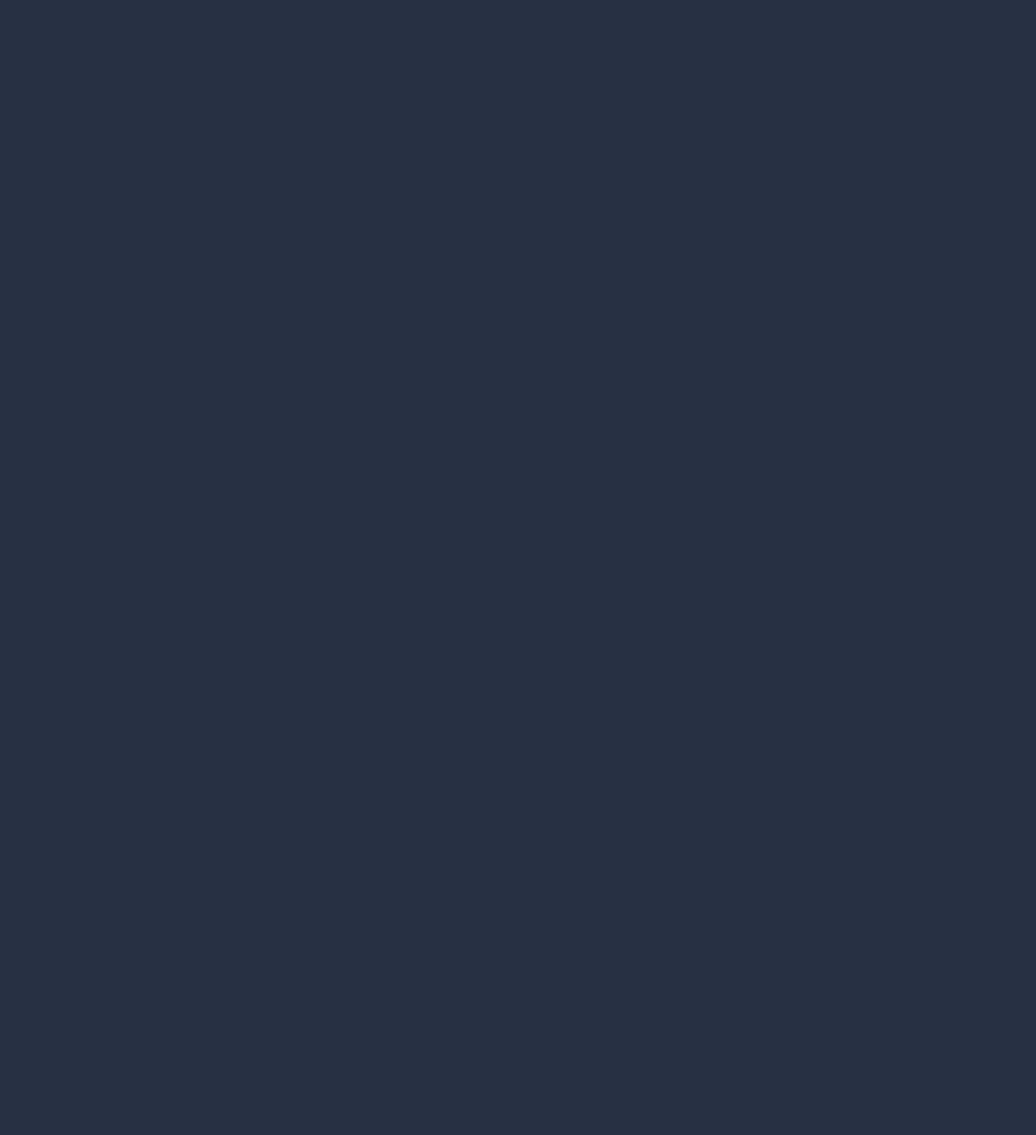
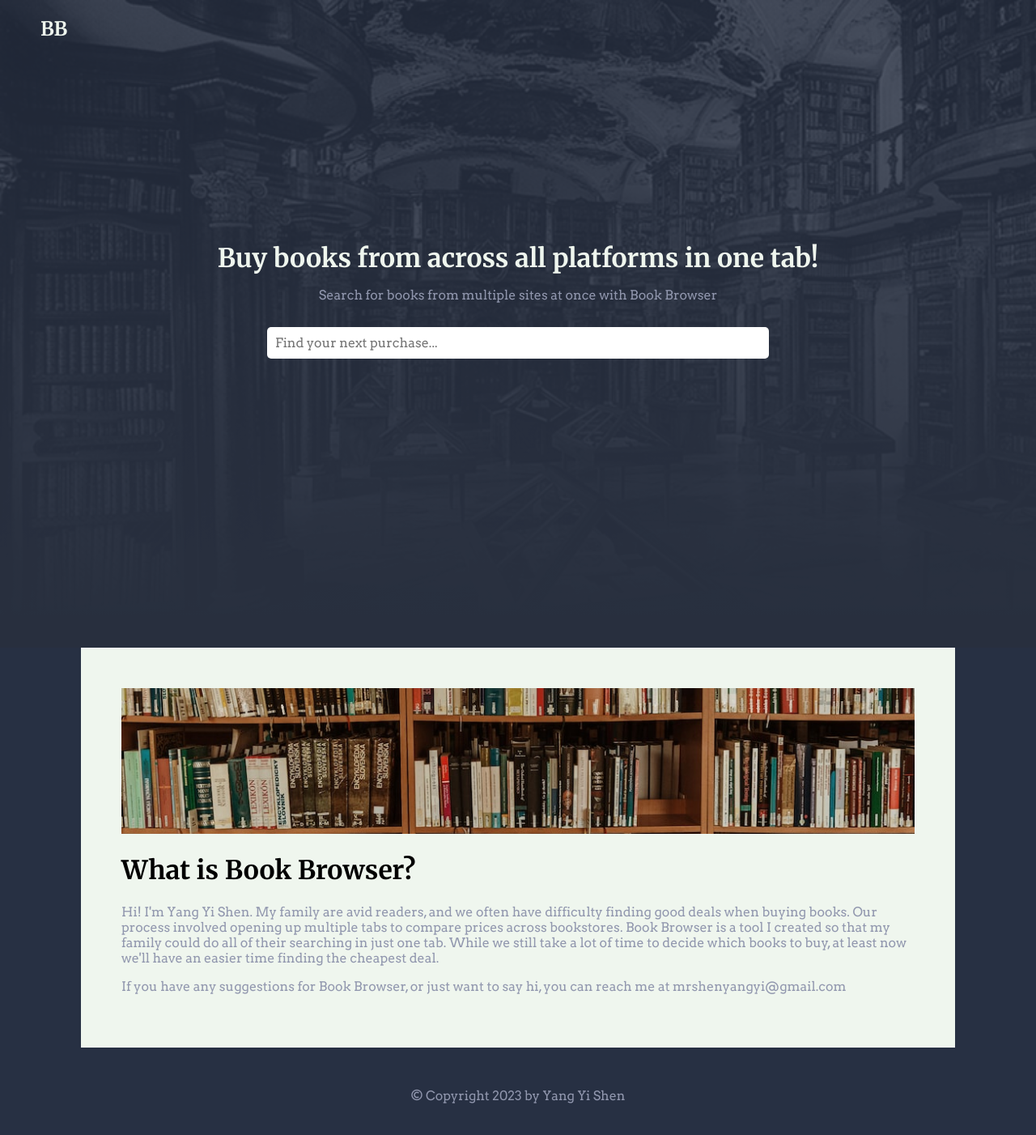
Before and after one commit to Yang-Yi-Shen/book-browser-new, a Vue app: page / in a window 1280 px wide. Shown: the top 1402 px of the page at 81% size. Before the commit the page ends 800 px from the top, so only its background shows below. Built offline with nearby package versions, Linux system fonts and the light colour scheme; a web font is replaced by a local one.

Commit message:
feat: created homepage

```diff
--- a/src/App.vue
+++ b/src/App.vue
@@ -1,5 +1,9 @@
-<script setup></script>
+<script setup>
+import Homepage from './views/Homepage.vue';
+</script>
 
-<template></template>
+<template>
+    <Homepage />
+</template>
 
 <style scoped></style>
--- a/src/views/Homepage.vue
+++ b/src/views/Homepage.vue
@@ -1,5 +1,96 @@
 <script setup></script>
 
-<template></template>
+<template>
+    <header>
+        <div class="home-top">
+            <h2 class="logo heading">BB</h2>
+        </div>
+        <div class="home-content">
+            <h1 class="home-title heading">Buy books from across all platforms in one tab!</h1>
+            <p class="home-subtitle">Search for books from multiple sites at once with Book Browser</p>
+            <input class="home-searchbar" placeholder="Find your next purchase...">
+        </div>
+    </header>
+    <main>
+        <img class="about-image" src="/src/assets/bookshelf.jpeg">
+        <h1 class="about-title heading">What is Book Browser?</h1>
+        <p class="about-text">Hi! I'm Yang Yi Shen. My family are avid readers, and we often have difficulty finding good deals when buying
+            books. Our process involved opening up multiple tabs to compare prices across bookstores. Book Browser is a tool
+            I created so that my family could do all of their searching in just one tab. While we still take a lot of time
+            to decide which books to buy, at least now we'll have an easier time finding the cheapest deal.</p>
+        <p class="about-text">If you have any suggestions for Book Browser, or just want to say hi, you can reach me at mrshenyangyi@gmail.com</p>
+    </main>
+    <footer>
+        <p class="copyright">© Copyright 2023 by Yang Yi Shen</p>
+    </footer>
+</template>
 
-<style scoped></style>
+<style scoped>
+header {
+    height: 100vh;
+    background: none;
+}
+
+header::before {
+    content: '';
+    background-image: linear-gradient(transparent, var(--background) 95%), url('../assets/bibliotek.jpg');
+    background-repeat: no-repeat;
+    background-size: cover;
+    filter: grayscale(100%);
+    position: absolute;
+    opacity: 0.2;
+    width: 100vw;
+    height: 100vh;
+    z-index: -1;
+}
+
+.home-top {
+    padding: 0.1px 50px;
+}
+
+.home-content {
+    height: calc(100vh - 200px);
+    display: flex;
+    align-items: center;
+    justify-content: center;
+    flex-direction: column;
+}
+
+.home-title {
+    margin: 0px;
+}
+
+.home-subtitle {
+    margin-bottom: 30px;
+}
+
+.home-searchbar {
+    width: 600px;
+    padding: 10px;
+    border-radius: 5px;
+    border: none;
+    font-size: 16px;
+    font-family: Arvo;
+}
+
+main {
+    margin: 0px 100px 50px;
+    background-color: var(--text);
+    padding: 50px;
+}
+
+main .heading {
+    color: black;
+}
+
+.about-image {
+    height: 180px;
+    width: 100%;
+    object-fit: cover;
+}
+
+footer {
+    padding-bottom: 30px;
+    text-align: center;
+}
+</style>
```
